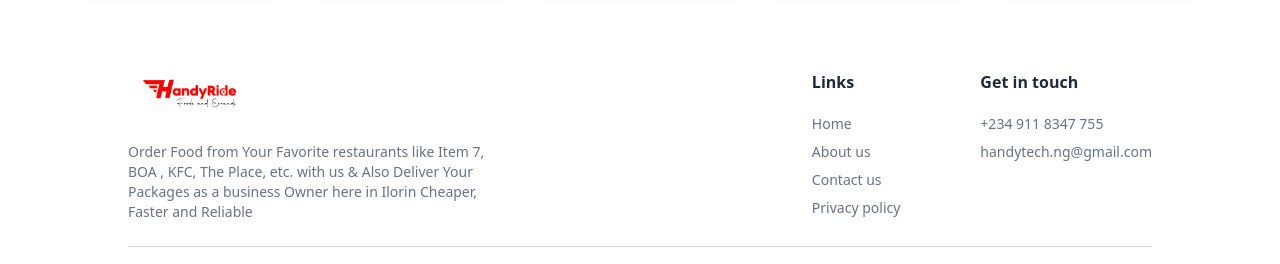
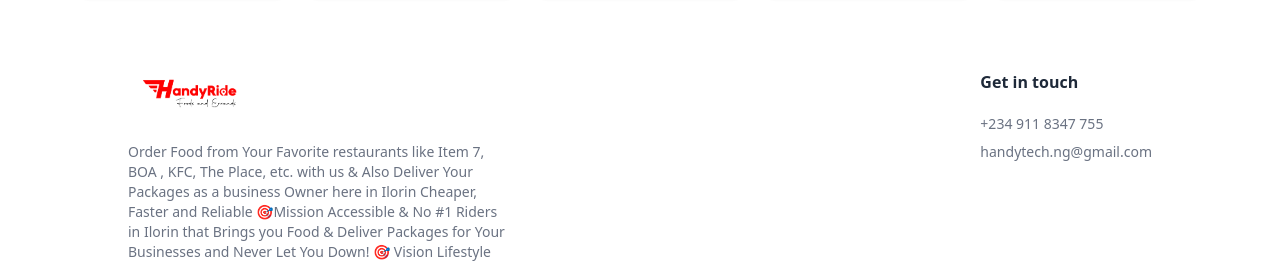
Before and after one commit to Adeosun01pluto/HandyRide, a React (Vite) app: page / in a window 1280 px wide. Shown: the part 642-906 px from the top of the page. Built offline with nearby package versions, Linux system fonts and the light colour scheme.

Commit message:
links removed

```diff
--- a/src/components/Footer.jsx
+++ b/src/components/Footer.jsx
@@ -14,10 +14,18 @@ const Footer = () => {
             />
             <p className="mt-6 text-sm">
               Order Food from Your Favorite restaurants like Item 7, BOA , KFC, The Place, etc. with us & Also Deliver Your Packages as a business Owner here in Ilorin Cheaper, Faster and Reliable
+
+              🎯Mission
+              Accessible & No #1 Riders in Ilorin that Brings you Food & Deliver Packages for Your Businesses and Never Let You Down!
+
+              🎯 Vision
+              Lifestyle Comfort for Individuals and Convenience for Businesses by delivering Food and Everyday essentials with Unmatched Speed and Reliability.
+
+            🎯Core Value: Speed, Loyalty, Time Value & Reliability
             </p>
           </div>
           <div className="flex-1 flex md:flex-row flex-col items-start md:justify-end gap-5 md:gap-20">
-            <div>
+            {/* <div>
               <h2 className="font-semibold mb-5 text-gray-800">Links</h2>
               <ul className="text-sm space-y-2">
                 <li><a href="#">Home</a></li>
@@ -25,7 +33,7 @@ const Footer = () => {
                 <li><a href="#">Contact us</a></li>
                 <li><a href="#">Privacy policy</a></li>
               </ul>
-            </div>
+            </div> */}
             <div>
               <h2 className="font-semibold mb-5 text-gray-800">Get in touch</h2>
               <div className="text-sm space-y-2">
```
